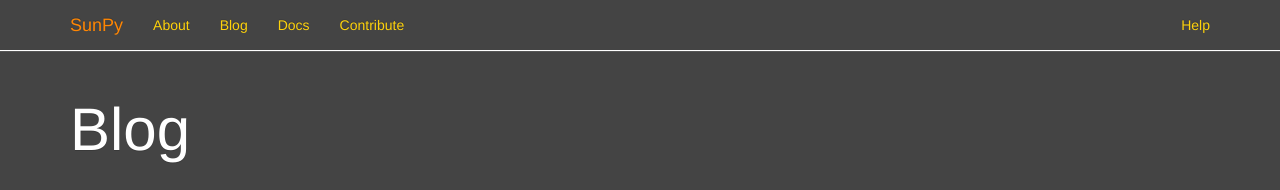
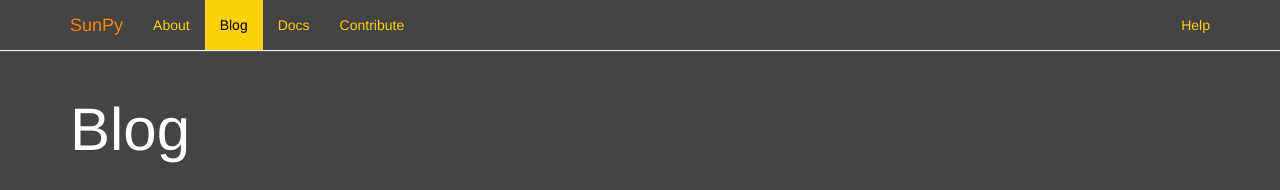
Before and after one commit to sunpy/sunpy.org, a Jekyll site: the page built from blog/index.html, in a window 1280 px wide. Shown: the top 190 px of the page. Built offline with Jekyll 4.4.1, drawn with Linux system fonts in a browser that asks for light colours; nearby versions of some CDN libraries; Markdown is read by kramdown in place of the engine named in the settings; the list of posts is cut into pages by our own code; comment, search, counter and statistics services are not loaded.

Commit message:
fixed bug in page.slug declaration

```diff
--- a/_includes/nav-main.html
+++ b/_includes/nav-main.html
@@ -11,10 +11,10 @@
     </div>
     <nav class="collapse navbar-collapse bs-navbar-collapse" role="navigation">
       <ul class="nav navbar-nav">
-        <li{% if page.slug == "getting-started" %} class="active"{% endif %}>
+        <li{% if page.slug == "about" %} class="active"{% endif %}>
           <a href="{{ site.url }}about">About</a>
         </li>
-        <li{% if page.slug == "css" %} class="active"{% endif %}>
+        <li{% if page.slug == "blog" %} class="active"{% endif %}>
           <a href="{{ site.url }}blog/index.html">Blog</a>
         </li>
         <li>
```
